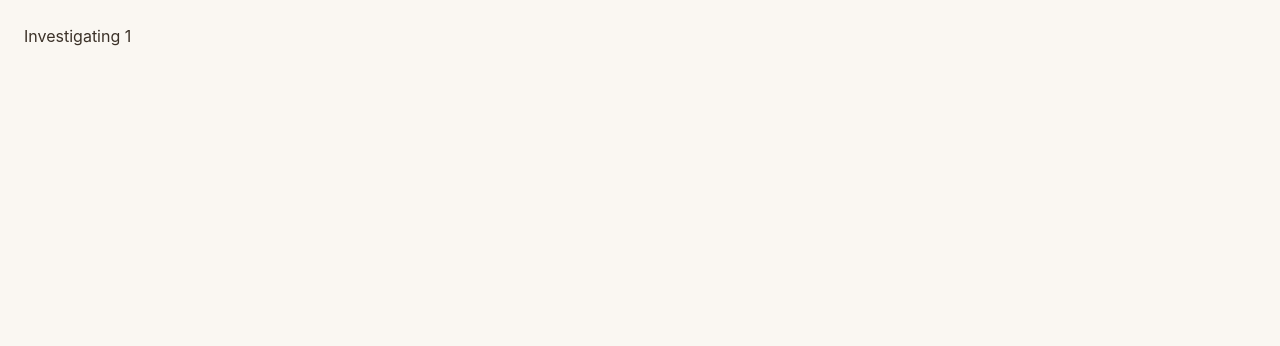
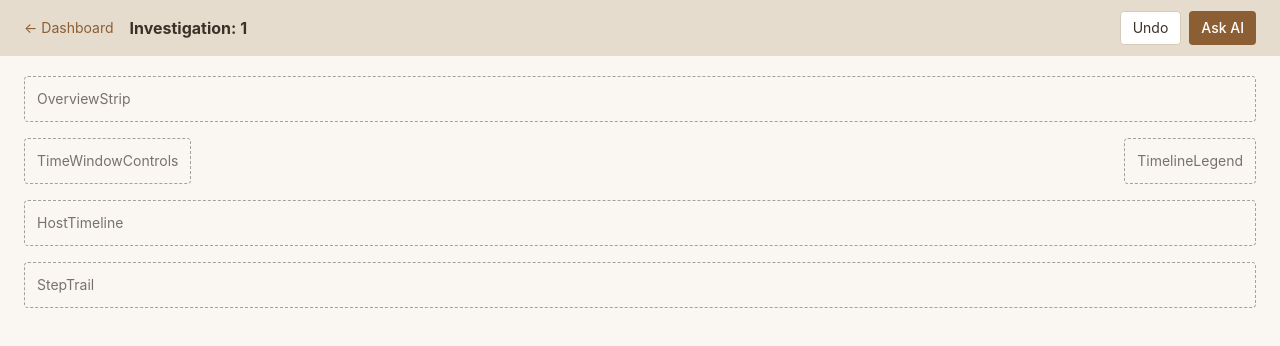
Before and after one commit to chadvitiya/Senior-Capstone-Project, a React (Vite) app in the folder frontend/: page /investigation/1 in a window 1280 px wide. Shown: the top 346 px of the page. Built offline with nearby package versions, Linux system fonts and the light colour scheme.

Commit message:
Lay out investigation page with AI drawer toggle

```diff
--- a/frontend/src/components/investigation/InvestigationHeader.tsx
+++ b/frontend/src/components/investigation/InvestigationHeader.tsx
@@ -1,7 +1,34 @@
-export default function InvestigationHeader() {
+import { Link } from 'react-router-dom'
+
+type Props = {
+  title: string
+  aiOpen: boolean
+  onToggleAI: () => void
+}
+
+export default function InvestigationHeader({ title, aiOpen, onToggleAI }: Props) {
   return (
-    <div className="border border-dashed border-stone-400 rounded p-3 text-sm text-stone-500">
-      InvestigationHeader
-    </div>
+    <header className="h-14 bg-header px-6 flex justify-between items-center">
+      <div className="flex items-center gap-4">
+        <Link to="/" className="text-sm text-accent">← Dashboard</Link>
+        <h1 className="font-bold">{title}</h1>
+      </div>
+
+      <div className="flex gap-2">
+        <button className="bg-white border border-line rounded px-3 py-1.5 text-sm">
+          Undo
+        </button>
+        <button
+          onClick={onToggleAI}
+          className={
+            aiOpen
+              ? 'bg-white border border-line rounded px-3 py-1.5 text-sm'
+              : 'bg-accent text-white rounded px-3 py-1.5 text-sm font-medium'
+          }
+        >
+          {aiOpen ? 'Close AI' : 'Ask AI'}
+        </button>
+      </div>
+    </header>
   )
 }
--- a/frontend/src/pages/InvestigationPage.tsx
+++ b/frontend/src/pages/InvestigationPage.tsx
@@ -1,9 +1,47 @@
+import { useState } from 'react'
 import { useParams } from 'react-router-dom'
 import EmptyInvestigation from '../components/investigation/EmptyInvestigation'
+import InvestigationHeader from '../components/investigation/InvestigationHeader'
+import OverviewStrip from '../components/investigation/OverviewStrip'
+import TimeWindowControls from '../components/investigation/TimeWindowControls'
+import TimelineLegend from '../components/investigation/TimelineLegend'
+import HostTimeline from '../components/investigation/HostTimeline'
+import StepTrail from '../components/investigation/StepTrail'
+import AIDrawer from '../components/chat/AIDrawer'
 
 export default function InvestigationPage() {
   const { anomalyId } = useParams()
+  const [aiOpen, setAiOpen] = useState(false)
+
   if (!anomalyId) return <EmptyInvestigation />
 
-  return <div className="min-h-screen p-6">Investigating {anomalyId}</div>
+  return (
+    <div className="min-h-screen flex flex-col">
+      <InvestigationHeader
+        title={`Investigation: ${anomalyId}`}
+        aiOpen={aiOpen}
+        onToggleAI={() => setAiOpen(!aiOpen)}
+      />
+
+      <div className="flex-1 flex gap-4 px-6 py-5">
+        {/* Left: timeline column */}
+        <div className="flex-1 min-w-0 flex flex-col gap-4">
+          <OverviewStrip />
+          <div className="flex justify-between items-center">
+            <TimeWindowControls />
+            <TimelineLegend />
+          </div>
+          <HostTimeline />
+          <StepTrail />
+        </div>
+
+        {/* Right: AI drawer, only when open */}
+        {aiOpen && (
+          <div className="w-96 shrink-0">
+            <AIDrawer />
+          </div>
+        )}
+      </div>
+    </div>
+  )
 }
```
